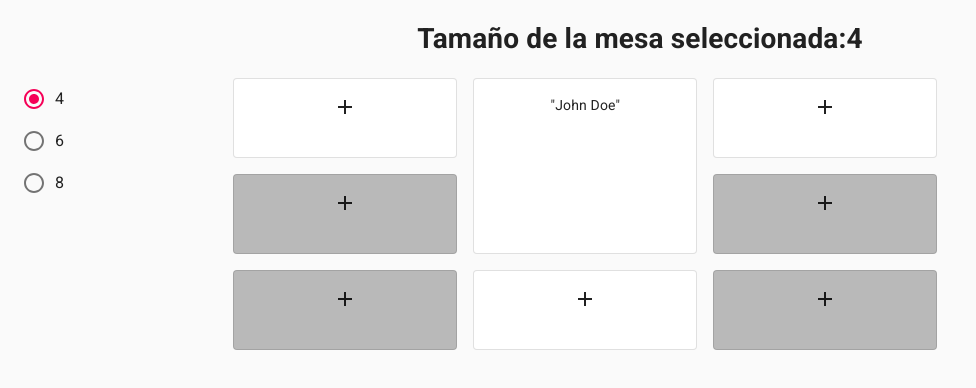
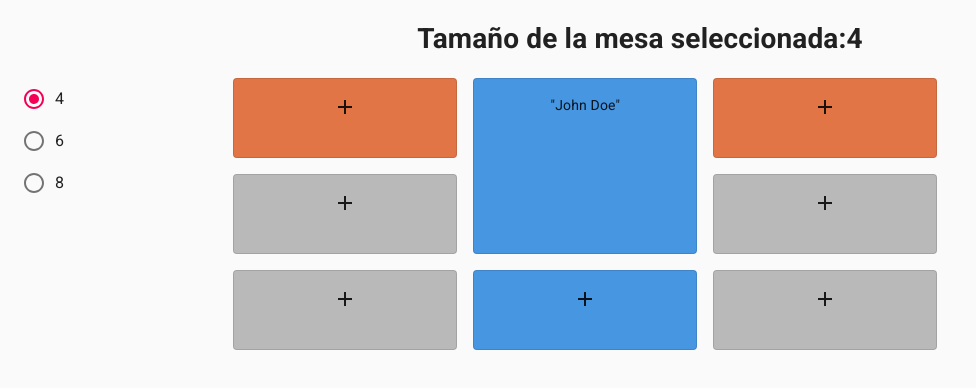
Before and after one commit to OscarTrujillo/envite-fe, a React (Create React App) app: page /planner in a window 1280 px wide. Shown: the top 388 px of the page, without its empty margins (0-976 px from the left). Built offline with nearby package versions, Linux system fonts and the light colour scheme; no server answers.

Commit message:
color by teams

```diff
--- a/src/components/planner/table/table.scss
+++ b/src/components/planner/table/table.scss
@@ -3,9 +3,15 @@
 
     .tableColumn {
         width: 15rem;
-        .invitedCard, .disabledCard {
+        .readTeamInvited, .blueTeamInvited, .disabledCard {
             height: 100%;
             cursor: pointer;
+        }
+        .blueTeamInvited {
+            background-color: #4696E1;
+        }
+        .readTeamInvited {
+            background-color: #E17546;
         }
         .disabledCard {
             background: rgba(0, 0, 0, 0.26);
@@ -15,6 +21,7 @@
             height: 192px !important;
             padding-bottom: 16px;
             .userCard {
+                background-color: #4696E1;
                 height: 100%;
             }
         }
--- a/src/components/planner/table/table.tsx
+++ b/src/components/planner/table/table.tsx
@@ -21,21 +21,21 @@ class ConnectedTable extends Component<TtableSizeProps, {}> {
                     <Grid item className="tableColumn">
                         <GridList cellHeight={80} cols={1} spacing={16}>
                             <GridListTile key='1' cols={1} rows={1}>
-                                <Card className="invitedCard" variant="outlined">
+                                <Card className="readTeamInvited" variant="outlined">
                                     <CardContent>
                                         <AddIcon/>
                                     </CardContent>
                                 </Card>
                             </GridListTile>
                             <GridListTile key='4' cols={1}>
-                                <Card className={this.props.tableSize > 4 ? 'invitedCard' : 'disabledCard'} variant="outlined">
+                                <Card className={this.props.tableSize > 4 ? 'blueTeamInvited' : 'disabledCard'} variant="outlined">
                                     <CardContent>
                                         <AddIcon/>
                                     </CardContent>
                                 </Card>
                             </GridListTile>
                             <GridListTile key='6' cols={1} rows={1}>
-                                <Card className={this.props.tableSize > 6 ? 'invitedCard' : 'disabledCard'} variant="outlined">
+                                <Card className={this.props.tableSize > 6 ? 'readTeamInvited' : 'disabledCard'} variant="outlined">
                                     <CardContent>
                                         <AddIcon/>
                                     </CardContent>
@@ -53,7 +53,7 @@ class ConnectedTable extends Component<TtableSizeProps, {}> {
                                 </Card>
                             </GridListTile>
                             <GridListTile key='3' cols={1} rows={1}>
-                                <Card className="invitedCard" variant="outlined">
+                                <Card className={this.props.tableSize === 6 ? 'readTeamInvited' : 'blueTeamInvited'} variant="outlined">
                                     <CardContent>
                                         <AddIcon/>
                                     </CardContent>
@@ -64,21 +64,21 @@ class ConnectedTable extends Component<TtableSizeProps, {}> {
                     <Grid item className="tableColumn">
                         <GridList cellHeight={80} cols={1} spacing={16}>
                             <GridListTile key='2' cols={1} rows={1}>
-                                <Card className="invitedCard" variant="outlined">
+                                <Card className="readTeamInvited" variant="outlined">
                                     <CardContent>
                                         <AddIcon/>
                                     </CardContent>
                                 </Card>
                             </GridListTile>
                             <GridListTile key='5' cols={1}>
-                                <Card className={this.props.tableSize > 4 ? 'invitedCard' : 'disabledCard'} variant="outlined">
+                                <Card className={this.props.tableSize > 4 ? 'blueTeamInvited' : 'disabledCard'} variant="outlined">
                                     <CardContent>
                                         <AddIcon/>
                                     </CardContent>
                                 </Card>
                             </GridListTile>
                             <GridListTile key='7' cols={1} rows={1}>
-                                <Card className={this.props.tableSize > 6 ? 'invitedCard' : 'disabledCard'} variant="outlined">
+                                <Card className={this.props.tableSize > 6 ? 'readTeamInvited' : 'disabledCard'} variant="outlined">
                                     <CardContent>
                                         <AddIcon/>
                                     </CardContent>
```
